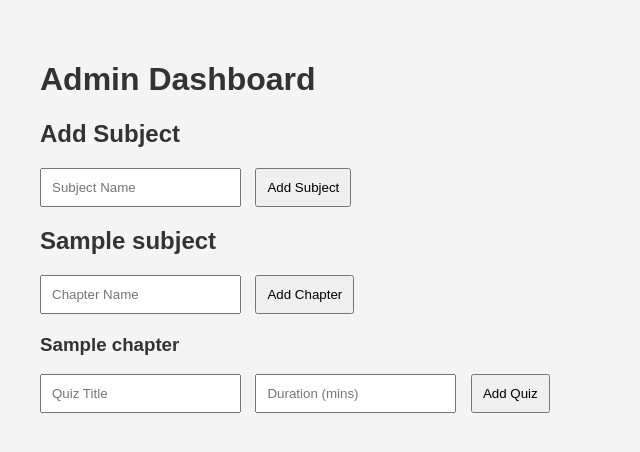
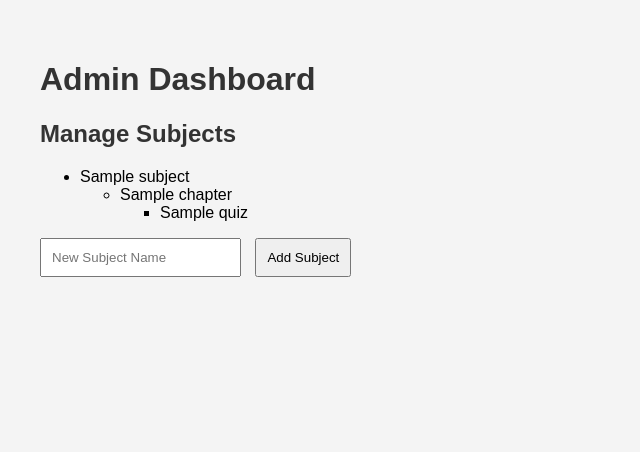
Before and after one commit to Kamlesh1565/Naman-Dhingra-Quiz-App, a Flask app: template templates/admin.html in a window 1280 px wide. Shown: the top 452 px of the page, without its empty margins (0-640 px from the left). Run offline with Flask 3, Linux system fonts and the light colour scheme; the template is opened without the code that fills it: most values are stand-ins (such as "Sample title", 1, 10 or a date in 2020).

```diff
--- a/app.py
+++ b/app.py
@@ -109,3 +109,37 @@ def add_quiz(chapter_id):
 if __name__ == '__main__':
     init_db()
     app.run(debug=True)
+
+from flask import Flask, render_template, request, redirect, url_for
+
+app = Flask(__name__)
+
+#Database format creation
+subjects = [
+    {"id": 1, "name": "Math", "chapters": [
+        {"id": 1, "name": "Algebra", "quizzes": [{"id": 1, "name": "Quiz 1"}, {"id": 2, "name": "Quiz 2"}]},
+        {"id": 2, "name": "Geometry", "quizzes": [{"id": 3, "name": "Quiz 1"}]}
+    ]},
+    {"id": 2, "name": "Science", "chapters": [
+        {"id": 3, "name": "Physics", "quizzes": [{"id": 4, "name": "Quiz 1"}]}
+    ]}
+]
+
+# Admin Dashboard
+@app.route('/admin')
+def admin_dashboard():
+    return render_template('admin.html', subjects=subjects)
+
+# User Dashboard
+@app.route('/')
+def user_dashboard():
+    return render_template('index.html', subjects=subjects)
+
+# Quiz Attempt
+@app.route('/quiz/<int:quiz_id>')
+def attempt_quiz(quiz_id):
+    return render_template('quiz.html', quiz_id=quiz_id)
+
+# Run the app
+if __name__ == '__main__':
+    app.run(debug=True)
--- a/templates/admin.html
+++ b/templates/admin.html
@@ -1,47 +1,36 @@
 <!DOCTYPE html>
 <html lang="en">
 <head>
-    <meta charset="UTF-8">
+    <link rel="stylesheet" href="{{ url_for('static', filename='css/style.css') }}">
     <title>Admin Dashboard</title>
-    <link rel="stylesheet" href="{{ url_for('static', filename='css/style.css') }}">
 </head>
 <body>
     <h1>Admin Dashboard</h1>
 
-    <!-- Add Subject -->
-    <h2>Add Subject</h2>
+    <h2>Manage Subjects</h2>
+    <ul>
+        {% for subject in subjects %}
+            <li>
+                {{ subject.name }}
+                <ul>
+                    {% for chapter in subject.chapters %}
+                        <li>
+                            {{ chapter.name }}
+                            <ul>
+                                {% for quiz in chapter.quizzes %}
+                                    <li>{{ quiz.name }}</li>
+                                {% endfor %}
+                            </ul>
+                        </li>
+                    {% endfor %}
+                </ul>
+            </li>
+        {% endfor %}
+    </ul>
+
     <form action="/add_subject" method="POST">
-        <input type="text" name="name" placeholder="Subject Name" required>
+        <input type="text" name="subject_name" placeholder="New Subject Name" required>
         <button type="submit">Add Subject</button>
     </form>
-
-    <!-- Subjects and Chapters -->
-    {% for subject in subjects %}
-        <h2>{{ subject[1] }}</h2>
-
-        <!-- Add Chapter -->
-        <form action="/add_chapter/{{ subject[0] }}" method="POST">
-            <input type="text" name="name" placeholder="Chapter Name" required>
-            <button type="submit">Add Chapter</button>
-        </form>
-
-        {% for chapter in chapters[subject[0]] %}
-            <h3>{{ chapter[2] }}</h3>
-
-            <!-- Add Quiz -->
-            <form action="/add_quiz/{{ chapter[0] }}" method="POST">
-                <input type="text" name="title" placeholder="Quiz Title" required>
-                <input type="number" name="duration" placeholder="Duration (mins)" required>
-                <button type="submit">Add Quiz</button>
-            </form>
-
-            <!-- List Quizzes -->
-            <ul>
-                {% for quiz in quizzes.get(chapter[0], []) %}
-                    <li>{{ quiz[2] }} ({{ quiz[3] }} mins)</li>
-                {% endfor %}
-            </ul>
-        {% endfor %}
-    {% endfor %}
 </body>
 </html>
```
Also changed, not shown: templates/index.html (+20 -4 lines).
